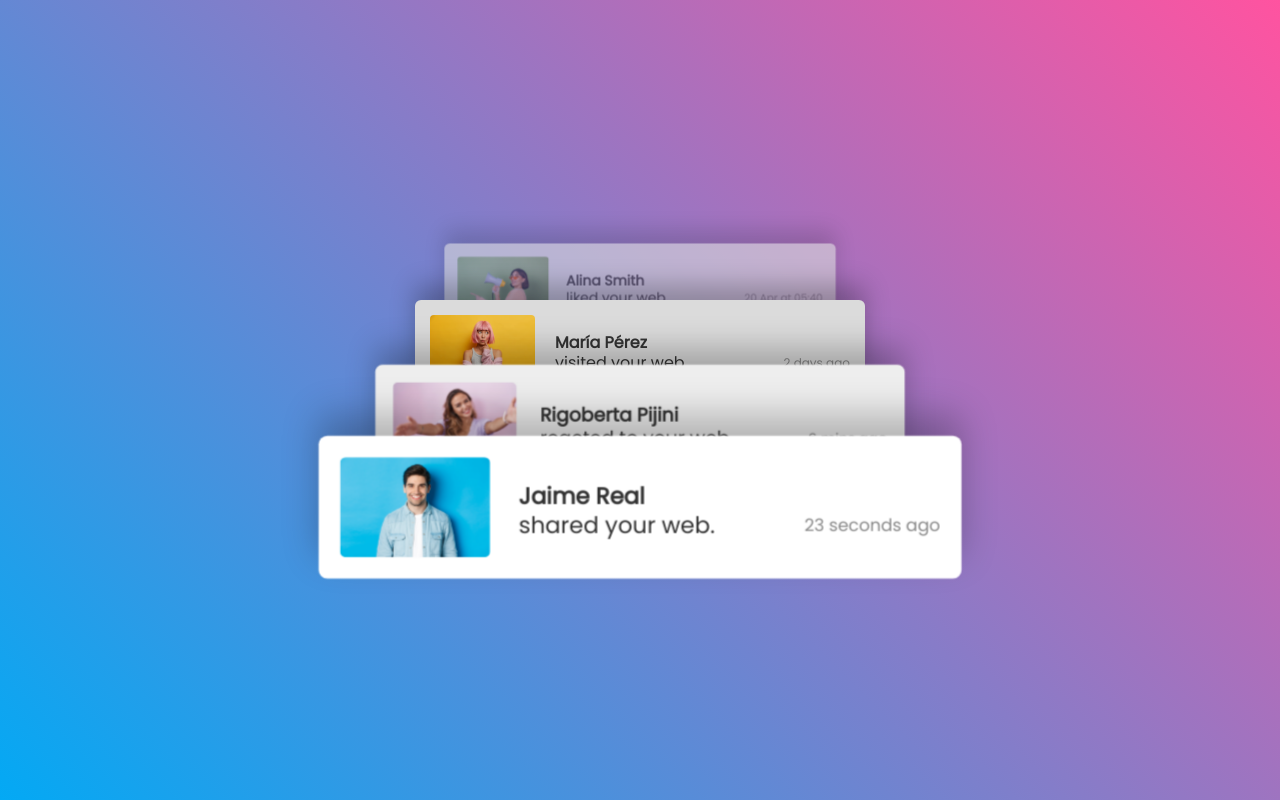
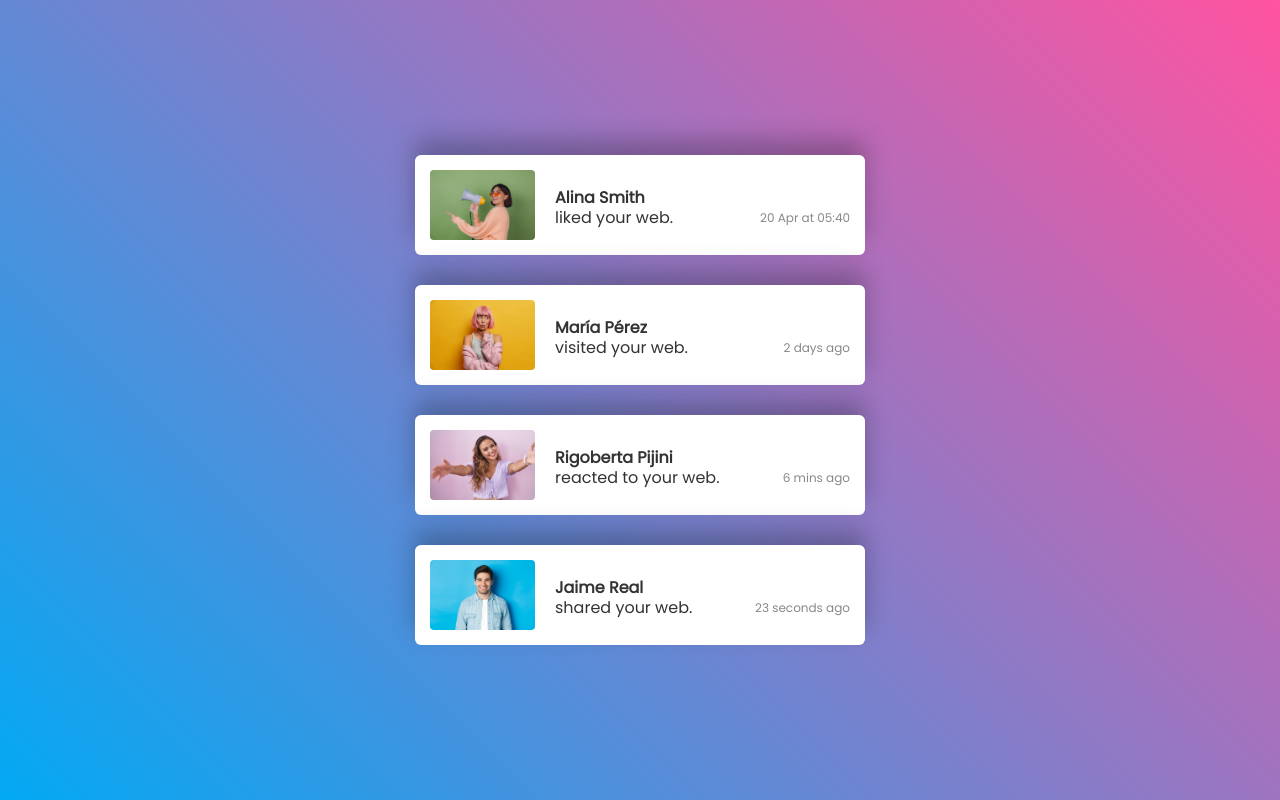
Before and after one commit to NoePedrares/ultimoEjercicio, a plain HTML site: page index.html in a window 1280 px wide. In both pictures the pointer is over the element 640 px from the left and 400 px from the top of the page. Drawn offline with Linux system fonts and the light colour scheme.

Commit message:
agregar hover final

```diff
--- a/style.css
+++ b/style.css
@@ -21,7 +21,7 @@ ul {
     perspective: 500px;
     display: flex;
     flex-direction: column;
-    grid-area: 0;
+    gap: 0;
     transition: 0.5s;
 }
 
@@ -39,7 +39,7 @@ ul li {
     border-radius: 6px;
     box-shadow: 0 -15px 25px rgba(0,0,0,0.25);
     transition: 0.5s;
-    transition-delay: calc(var(--i) * 0.5s);
+    transition-delay: calc(var(--i) * 0.05s);
 }
 
 ul li:nth-child(1) {
@@ -55,6 +55,16 @@ ul li:nth-child(3) {
 ul li:nth-child(4) {
     transform: translateZ(150px) translateY(-75px);
     background: #fff;
+}
+
+ul:hover {
+    gap: 30px;
+}
+
+ul:hover li {
+    opacity: 1;
+    background: #fff;
+    transform: translateZ(0px) translateY(0px);
 }
 
 ul li img {
```
